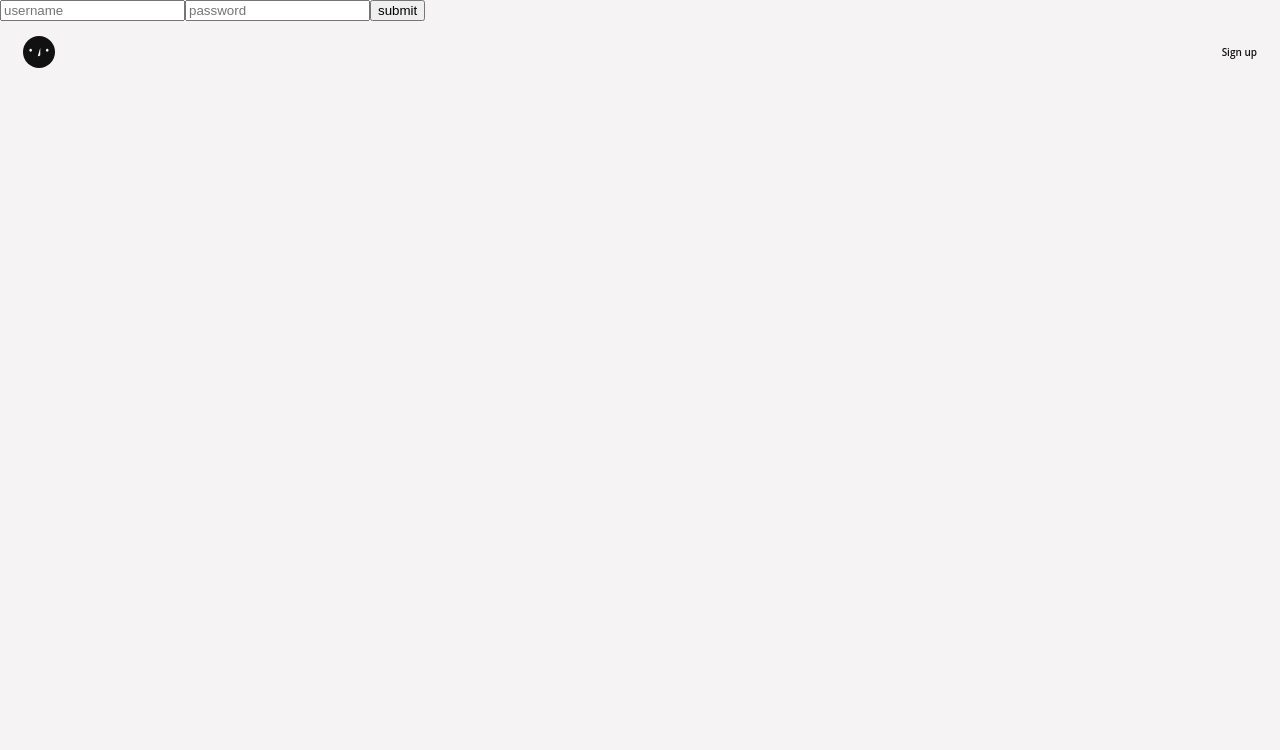
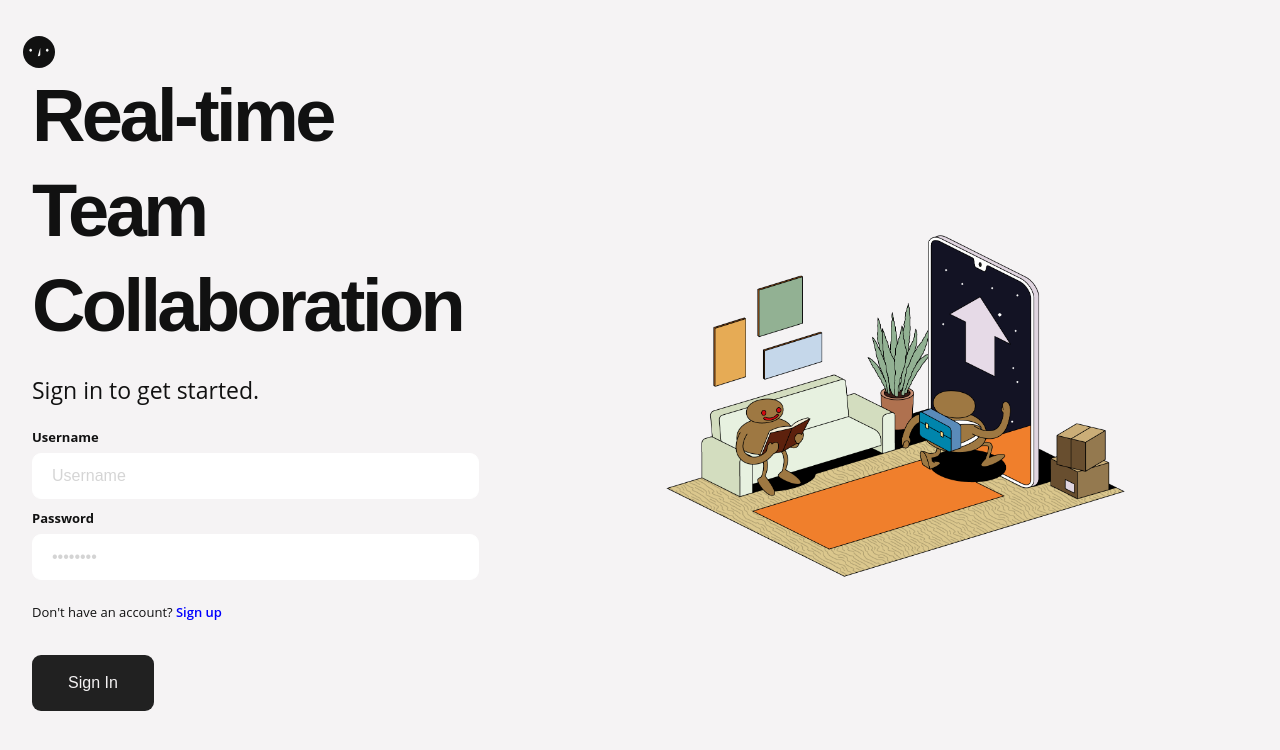
Before and after one commit to nnsncl/kwick, a React (Create React App) app in the folder app/: page /signin in a window 1280 px wide. Shown: the top 750 px of the page. Built offline with nearby package versions, Linux system fonts and the light colour scheme.

Commit message:
Add components to signin and signup adjustments

```diff
--- a/app/src/components/Typography/styles/Typography.js
+++ b/app/src/components/Typography/styles/Typography.js
@@ -54,11 +54,10 @@ export const TitleH6 = styled.h6`
 export const BodyLarge = styled.p`
     font-size: 2.3rem;
     line-height: 1.5em;
-
-     margin-bottom: ${(restProps) => restProps.hasMarginBottom
-        ? ` 3.6rem;`
-        : ` 2.3rem;`
-    };
+    @media(max-width: 1024px){
+        font-size: 1.9rem;
+        line-height: 1em;
+    }
 `;
 export const Body = styled.p`
     font-size: 1.9rem;
--- a/app/src/pages/signin.js
+++ b/app/src/pages/signin.js
@@ -2,7 +2,7 @@ import React, { useState } from 'react';
 import { Link } from 'react-router-dom';
 
 import { useAuth } from '../hooks/use-auth';
-import { Navigation } from '../components';
+import { Navigation, Layout, AnimatedTitle, Typography, Input, Button } from '../components';
 
 export default function Signin() {
   const [username, setUserName] = useState('');
@@ -17,14 +17,41 @@ export default function Signin() {
 
   return (
     <>
-      <Navigation>
-        <Link to='/signup'>Sign up</Link>
-      </Navigation>
-      <form onSubmit={handleSignin} >
-        <input type='text' defaultValue='' placeholder="username" onChange={e => setUserName(e.target.value)} />
-        <input type='password' defaultValue='' placeholder="password" onChange={e => setPassword(e.target.value)} />
-        <button type='submit' onClick={handleSignin} >submit</button>
-      </form>
+      <Navigation />
+      <Layout maxFreezeLarge >
+        <Layout.Row alignCenter hasPadding rowReverse h100 >
+          <Layout.Col size='1'>
+            <AnimatedTitle>Real-time Team Collaboration</AnimatedTitle>
+            <Typography.BodyLarge>Sign in to get started.</Typography.BodyLarge>
+            <form style={{ margin: '2.3rem 0' }} onSubmit={handleSignin} >
+              <div style={{ marginBottom: '3.6rem' }} >
+                <Input
+                  label="Username"
+                  name='username'
+                  type='text'
+                  defaultValue=''
+                  placeholder="Username"
+                  onChange={e => setUserName(e.target.value)}
+                />
+                <Input
+                  label="Password"
+                  name='password'
+                  type='password'
+                  defaultValue=''
+                  placeholder="••••••••"
+                  onChange={e => setPassword(e.target.value)}
+                  style={{ marginBottom: '1.3rem' }}
+                />
+                <Typography.BodySmall>Don't have an account? <Link to='/signup'>Sign up</Link></Typography.BodySmall>
+              </div>
+              <Button.Action type='submit' onClick={handleSignin} >Sign In</Button.Action>
+            </form>
+          </Layout.Col>
+          <Layout.Col size='2'>
+            <img width="100%" src="/SignIn.png" alt="sign ip" />
+          </Layout.Col>
+        </Layout.Row>
+      </Layout>
     </>
   )
 }
--- a/app/src/pages/signup.js
+++ b/app/src/pages/signup.js
@@ -19,12 +19,11 @@ export default function Signup() {
     <>
       <Navigation />
       <Layout maxFreezeLarge >
-        <Layout.Row alignCenter hasPadding rowReverse >
+        <Layout.Row alignCenter hasPadding rowReverse h100 >
           <Layout.Col size='1'>
             <AnimatedTitle>Real-time Team Collaboration</AnimatedTitle>
             <Typography.BodyLarge>Sign up to get started.</Typography.BodyLarge>
             <form style={{ margin: '2.3rem 0' }} onSubmit={handleSignup} >
-
               <div style={{ marginBottom: '3.6rem' }} >
                 <Input
                   label="Username"
@@ -41,22 +40,18 @@ export default function Signup() {
                   defaultValue=''
                   placeholder="••••••••"
                   onChange={e => setPassword(e.target.value)}
+                  style={{ marginBottom: '1.3rem' }}
                 />
-               </div>
-               <div style={{ display: 'flex', alignItems: 'center', justifyContent: 'space-between' }} >
-               <Button.Action type='submit' onClick={handleSignup} >Sign up</Button.Action>
                 <Typography.BodySmall>Already have an account? <Link to='/signin'>Sign in</Link></Typography.BodySmall>
               </div>
-
+              <Button.Action type='submit' onClick={handleSignup} >Sign Up</Button.Action>
             </form>
-
           </Layout.Col>
           <Layout.Col size='2'>
             <img width="100%" src="/SignUp.png" alt="sign up" />
           </Layout.Col>
         </Layout.Row>
       </Layout>
-
     </>
   )
 }
```
Also changed, not shown: app/public/SignIn.png (added). Lines whose indentation alone changed are shown as unchanged.
